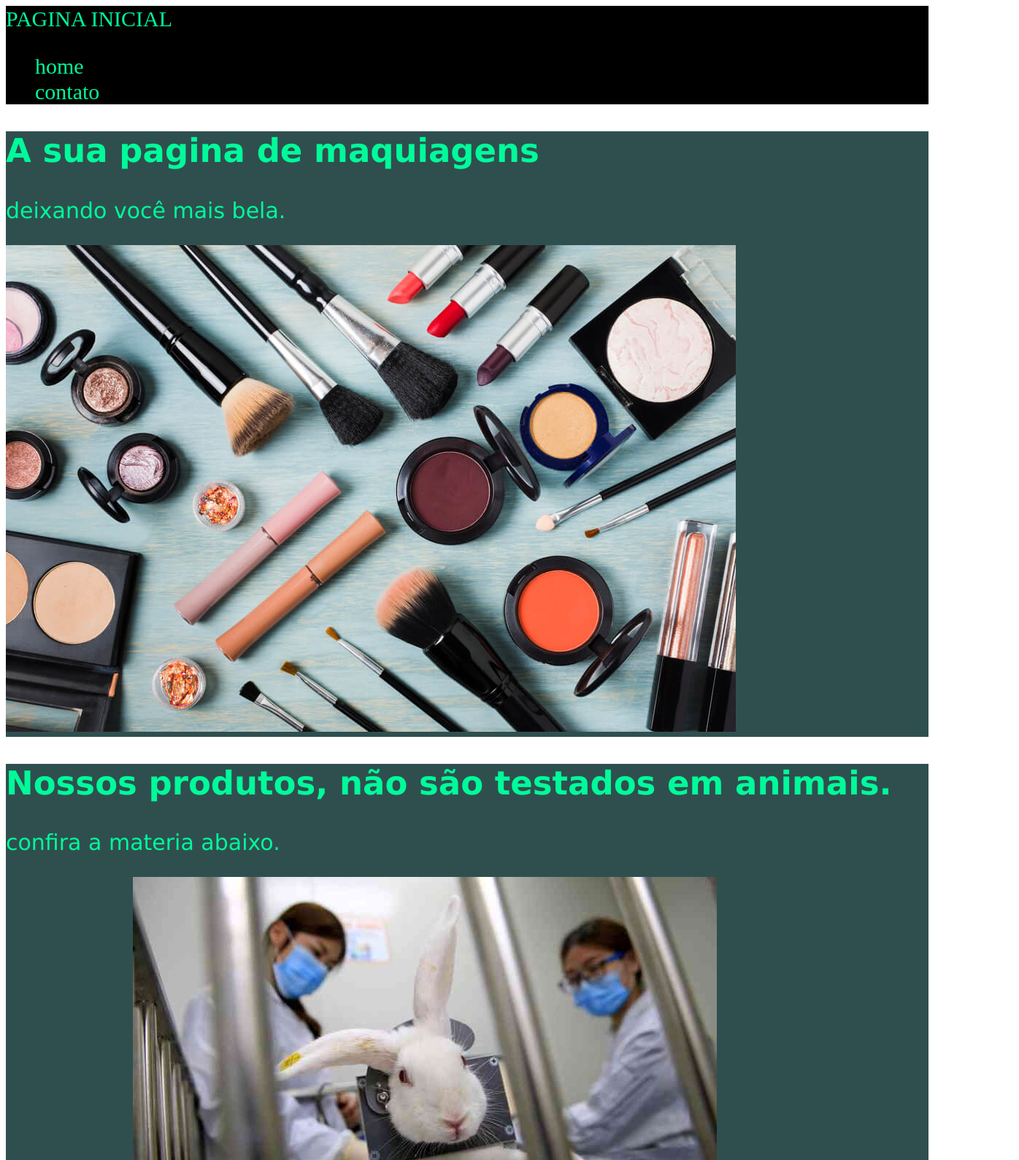
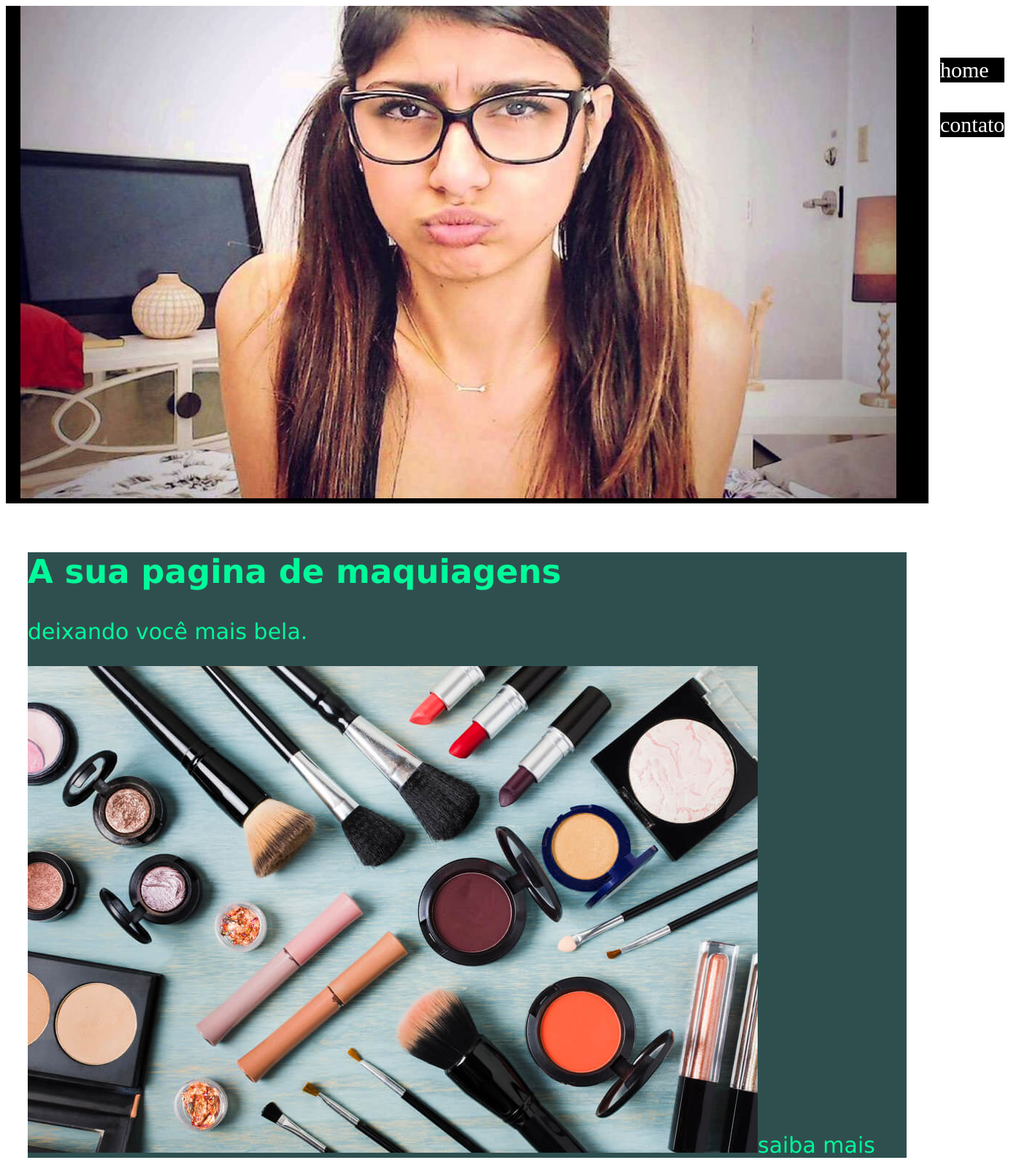
Before and after one commit to adolfmanga/site_oficial, a plain HTML site: page index.html in a window 1280 px wide. Shown: the top 1590 px of the page at 73% size, 1396 px wide, since content can reach past the window. Drawn offline with Linux system fonts and the light colour scheme.

Commit message:
alteracao no css e adcionado arquivos

```diff
--- a/estilo.css
+++ b/estilo.css
@@ -3,7 +3,23 @@
     text-decoration: none;
     color: MediumSpringGreen;
     font-family: 'Times New Roman', Times, serif;
+    margin-left: 20px;
+    feed
 }
+
+.sac a {
+display: flex;
+list-style: none;
+margin: 20px;
+color: green;
+feedback; color: white;
+
+}
+
+.navegacao {
+    display: flex;
+}
+
 .artigo a {
     background-color: DarkSlateGray;
     color: MediumSpringGreen;
@@ -25,8 +41,17 @@ a {
 }
 .cabeçalho {
 background-color: black;
+display: flex;
 }
 .rodape {
     background-color: Maroon;
     font-size: 50px;
 }
+main {
+    padding: 30px;
+
+}
+.botao a {
+    color: brown;
+    background-color: greenyellow;
+}
--- a/index.html
+++ b/index.html
@@ -10,10 +10,12 @@
 
     <header class="cabeçalho">
 
-        <nav>
-    <a href="index.html">PAGINA INICIAL</a>
+        <nav class="navegacao">
 
-<ul>
+    <a href="index.html"><img src="mia-khalifa-1.jpg"></a>
+
+
+<ul class="sac">
 
     <a href="index.html"><li>home</a>
 
@@ -26,13 +28,21 @@
 </ul>
 
         </nav>
+
     </header>
 
+                 <main>
+
     <article class="artigo">
-   <H1>A sua pagina de maquiagens</H1>
-   <p>deixando você mais bela.</p>
-   <a href="index.html"><img src="cosmetico.jpg"></a>
-</article>
+        <H1>A sua pagina de maquiagens</H1>
+        <p>deixando você mais bela.</p>
+        <a class="botao" href="index.html">
+        <img src="cosmetico.jpg">saiba mais</a>
+
+    </article>
+
+                     </main>
+
 <!--materia 2-->
 <article class="artigo">
     <h1>Nossos produtos, não são testados em animais.</h1>
```
Also changed, not shown: hitl.jpg (added), image-2.jfif (added), mia-khalifa-1.jpg (added).
